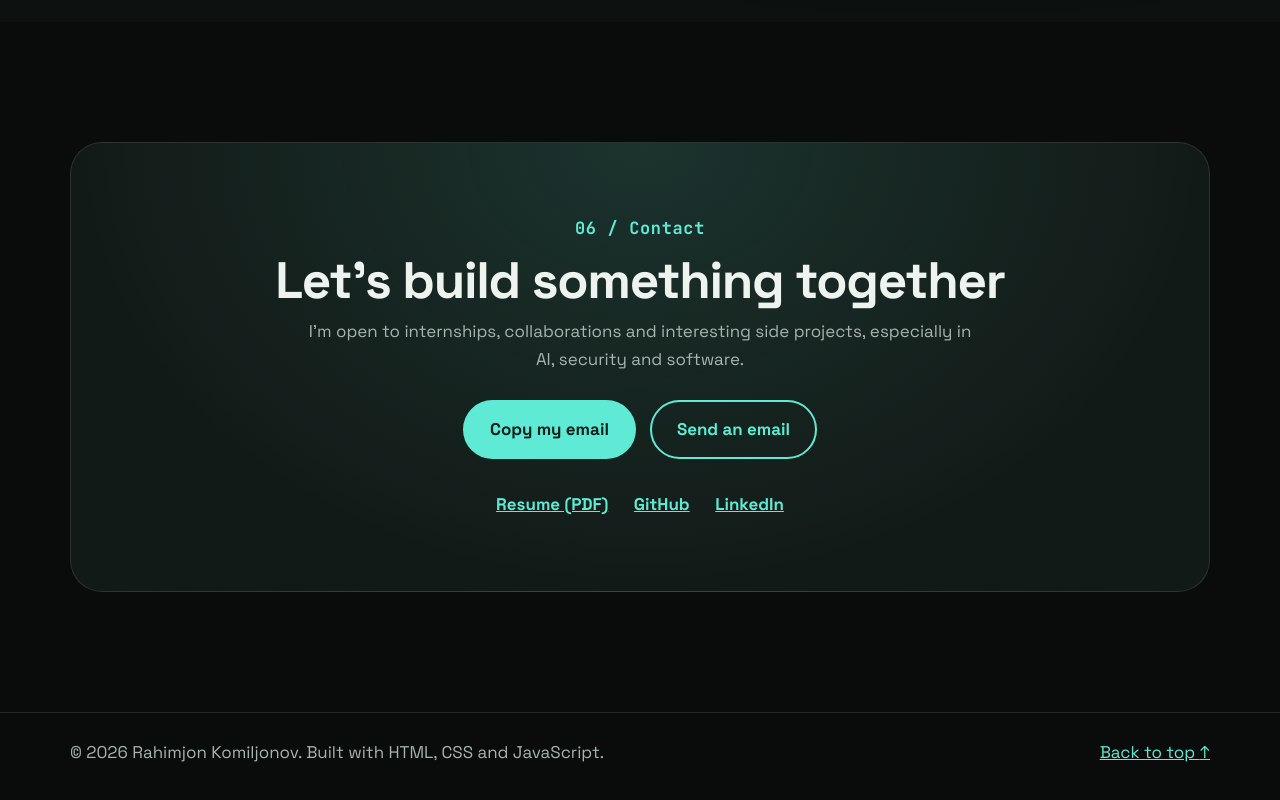
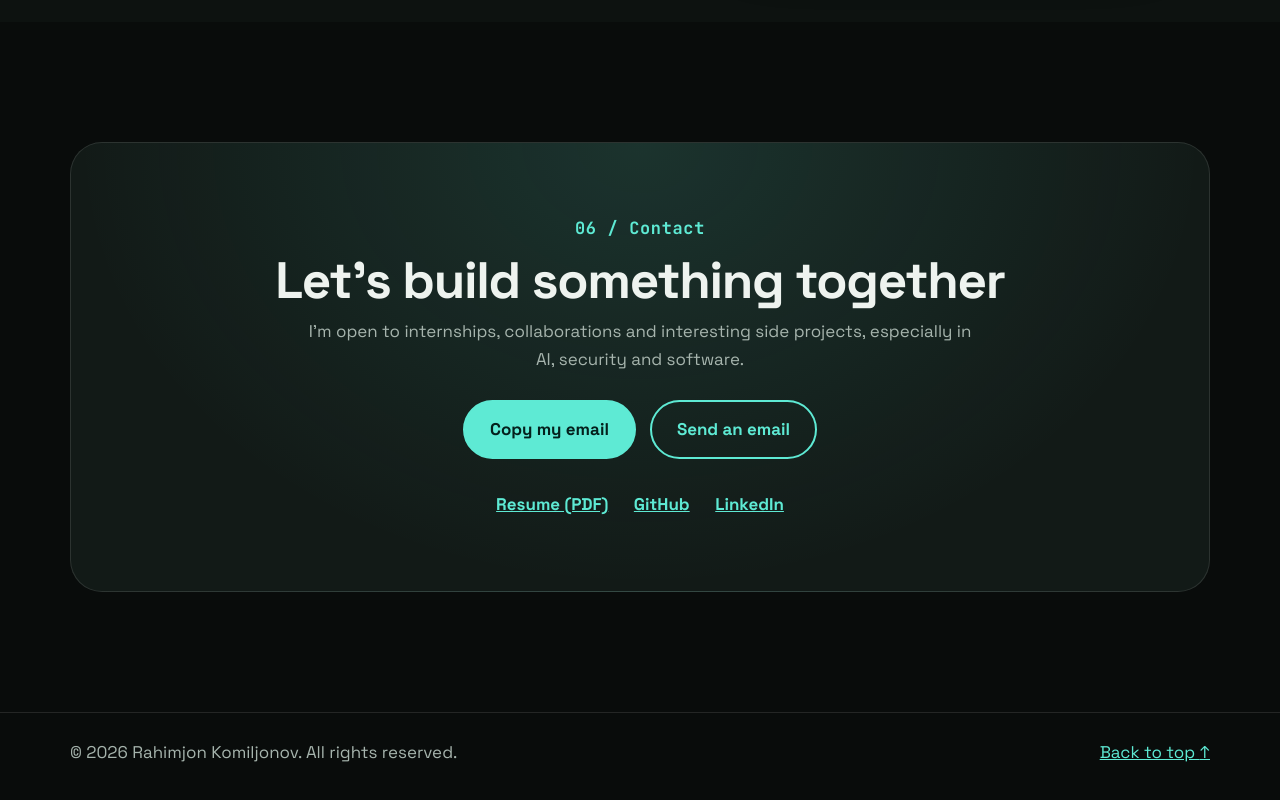
Before and after one commit to rahimjonkomiljonov/portfolio, a plain HTML site: page index.html in a window 1280 px wide. Shown: the part 6230-7030 px from the top of the page. Drawn offline with Linux system fonts and the light colour scheme; animation ran at ten frames a second.

Commit message:
Footer: All rights reserved

```diff
--- a/index.html
+++ b/index.html
@@ -386,7 +386,7 @@
 
   <footer class="site-footer">
     <div class="wrap foot">
-      <p>&copy; 2026 Rahimjon Komiljonov. Built with HTML, CSS and JavaScript.</p>
+      <p>&copy; 2026 Rahimjon Komiljonov. All rights reserved.</p>
       <a href="#home">Back to top <span aria-hidden="true">&uarr;</span></a>
     </div>
   </footer>
```
